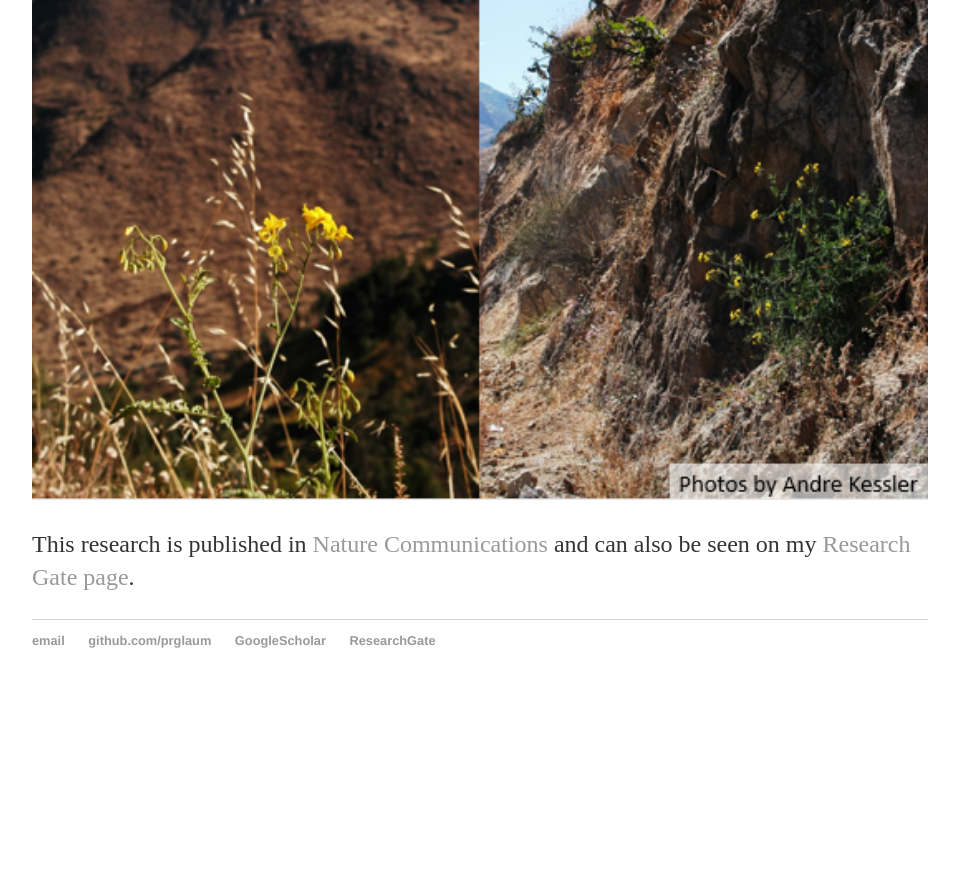
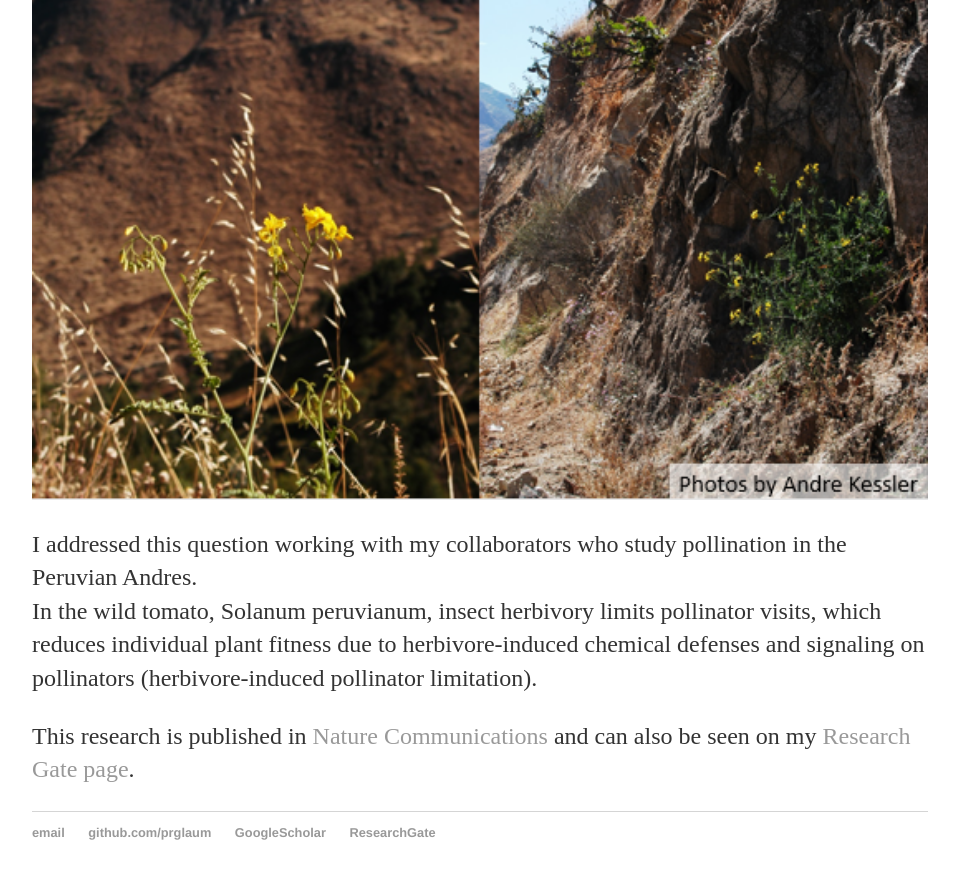
Before and after one commit to prglaum/prglaum.github.io, a Jekyll site: the page built from research/chemoeco/index.html, in a window 1280 px wide and 900 px high, scrolled down 1491 px. Shown: the top 879 px of the window, without its empty margins (160-1119 px from the left). Built offline with Jekyll 4.4.1, drawn with Linux system fonts in a browser that asks for light colours; before the commit the page ends 2199 px from its top, so only the background shows below that.

Commit message:
Update index.html

```diff
--- a/research/chemoeco/index.html
+++ b/research/chemoeco/index.html
@@ -20,4 +20,8 @@ title: Chemical Ecology
 		</div>
 	</div>
 
+<p> I addressed this question working with my collaborators who study pollination in the Peruvian Andres.
+<br> In the wild tomato, Solanum peruvianum, insect herbivory limits pollinator visits, which reduces individual plant fitness due to herbivore-induced chemical defenses and signaling on pollinators (herbivore-induced pollinator limitation). </p>
+
+
 <p> This research is published in <a href="https://www.nature.com/articles/s41467-017-02072-4">Nature Communications</a> and can also be seen on my <a href="https://www.researchgate.net/profile/Paul-Glaum">Research Gate page</a>.
```
